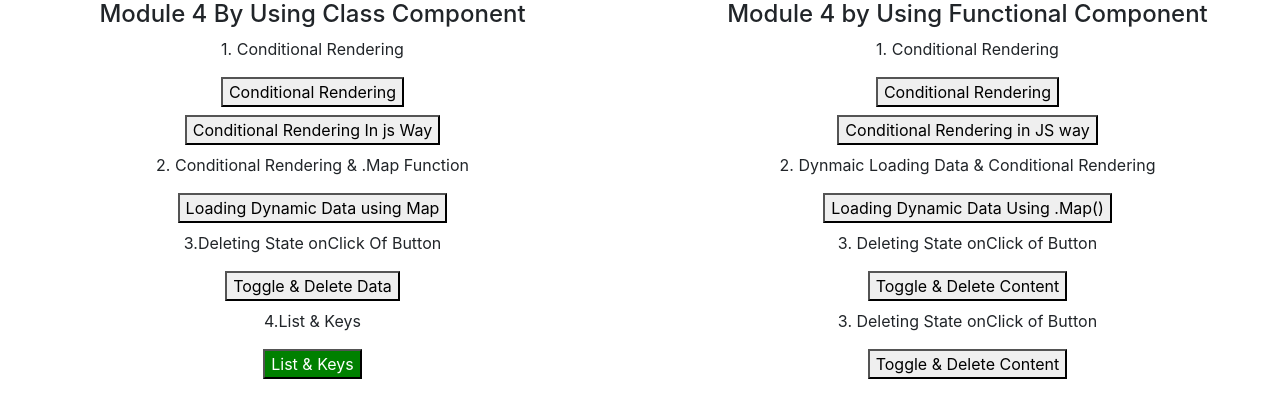
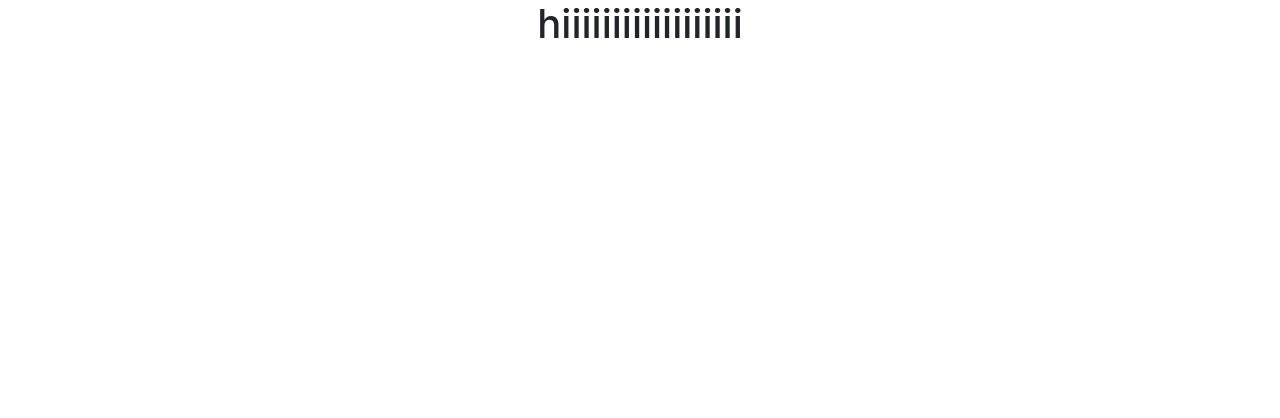
Before and after one commit to HusnainK721/my-first-app, a React (Create React App) app: page / in a window 1280 px wide. Shown: the top 418 px of the page. Built offline with nearby package versions, Linux system fonts and the light colour scheme.

Commit message:
fetching data from redux

```diff
--- a/src/Component/Module-4-ListAndConditional/Module4ListAndConditional.jsx
+++ b/src/Component/Module-4-ListAndConditional/Module4ListAndConditional.jsx
@@ -2,20 +2,21 @@ import React from "react";
 import { RenderingContentConditionllyParent } from "./ListAndConditionalClass/A-RenderingContentConditionally/RenderingContentConditionllyParent";
 import { RenderingInJsWayParent } from "./ListAndConditionalClass/B-RenderingContentConditionally-js-way/RenderingInJsWayParent";
 import { Row, Col } from "react-bootstrap";
-import { ConditionalRenderingParentInFunc } from "./ListAndConditionalFunctional/A-ConditionalRendering/ConditionalRenderingParentInFunc";
-import { ConditionalRenderingParentInJSWayFunc } from "./ListAndConditionalFunctional/B-ConditionalRenderingInJSWay/ConditionalRenderingParentInJSWayFunc";
-import { OutputtingListDynamicallyParentC } from "./ListAndConditionalClass/C-OutputtingListDynamically/OutputtingListDynamicallyParentC";
-import { OutputtingListDynamicallyParentF } from "./ListAndConditionalFunctional/C-OutputtingListDynamicUsingMap/OutputtingListDynamicallyParentF";
-import { DeletingStateParentC } from "./ListAndConditionalClass/D-DeletingState/DeletingStateParentC";
-import { DeletingStateParentF } from "./ListAndConditionalFunctional/D-DeletingState/DeletingStateParentF";
-// import { MapFunctionPracticeParent } from "../Practice/MapFunctionaPractice/MapFunctionPracticeParent";
-// import { FetchingDataFromJsonParent } from "../Practice/FetchingDataFromJSON/FetchingDataFromJsonParent";
-import { ListAndKeysParentC } from "./ListAndConditionalClass/E-ListAndKeys/ListAndKeysParentC";
-import { ListAndKeysParentF } from "./ListAndConditionalFunctional/E-ListAndKeys/ListAndKeysParentF";
+// import { ConditionalRenderingParentInFunc } from "./ListAndConditionalFunctional/A-ConditionalRendering/ConditionalRenderingParentInFunc";
+// import { ConditionalRenderingParentInJSWayFunc } from "./ListAndConditionalFunctional/B-ConditionalRenderingInJSWay/ConditionalRenderingParentInJSWayFunc";
+// import { OutputtingListDynamicallyParentC } from "./ListAndConditionalClass/C-OutputtingListDynamically/OutputtingListDynamicallyParentC";
+// import { OutputtingListDynamicallyParentF } from "./ListAndConditionalFunctional/C-OutputtingListDynamicUsingMap/OutputtingListDynamicallyParentF";
+// import { DeletingStateParentC } from "./ListAndConditionalClass/D-DeletingState/DeletingStateParentC";
+// import { DeletingStateParentF } from "./ListAndConditionalFunctional/D-DeletingState/DeletingStateParentF";
+// // import { MapFunctionPracticeParent } from "../Practice/MapFunctionaPractice/MapFunctionPracticeParent";
+// // import { FetchingDataFromJsonParent } from "../Practice/FetchingDataFromJSON/FetchingDataFromJsonParent";
+// import { ListAndKeysParentC } from "./ListAndConditionalClass/E-ListAndKeys/ListAndKeysParentC";
+// import { ListAndKeysParentF } from "./ListAndConditionalFunctional/E-ListAndKeys/ListAndKeysParentF";
+import { FetchingDataFromReduxParent } from "../Practice/FetchingDataFromRedux/FetchingDataFromReduxParent";
 export const Module4ListAndConditional = () => {
   return (
     <div>
-      <Row>
+      {/* <Row>
         <Col xs={6} lg={6} md={6}>
           <div>
             <h4> Module 4 By Using Class Component</h4>
@@ -38,12 +39,13 @@ export const Module4ListAndConditional = () => {
             <ListAndKeysParentF />
           </div>
         </Col>
-      </Row>
+      </Row> */}
       {/* <div>
         <h1>React Class Practice</h1>
         <MapFunctionPracticeParent />
         <FetchingDataFromJsonParent />
       </div> */}
+      <FetchingDataFromReduxParent />
     </div>
   );
 };
--- /dev/null
+++ b/src/Component/Practice/FetchingDataFromRedux/FetchingDataFromReduxChild.jsx
@@ -0,0 +1,9 @@
+import React from "react";
+
+export const FetchingDataFromReduxChild = () => {
+  return (
+    <div>
+      <h1>hiiiiiiiiiiiiiiiiii</h1>
+    </div>
+  );
+};
--- /dev/null
+++ b/src/Component/Practice/FetchingDataFromRedux/FetchingDataFromReduxParent.jsx
@@ -0,0 +1,10 @@
+import React from "react";
+import { FetchingDataFromReduxChild } from "./FetchingDataFromReduxChild";
+
+export const FetchingDataFromReduxParent = () => {
+  return (
+    <div>
+      <FetchingDataFromReduxChild />
+    </div>
+  );
+};
--- /dev/null
+++ b/src/State/Selector/groupSelector.js
@@ -0,0 +1,2 @@
+export const getAllGroups = (state) => state.groupReducer.groups;
+// console.log("Checking setall grp", getAllGroups);
```
Also changed, not shown: 1 other file (tests, documents, lock files or other folders).
